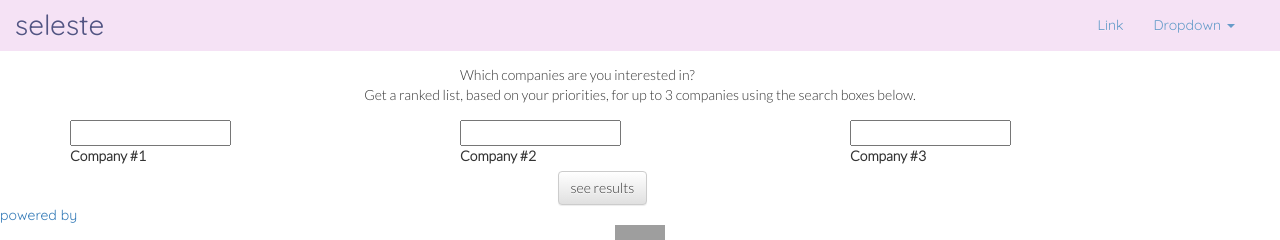
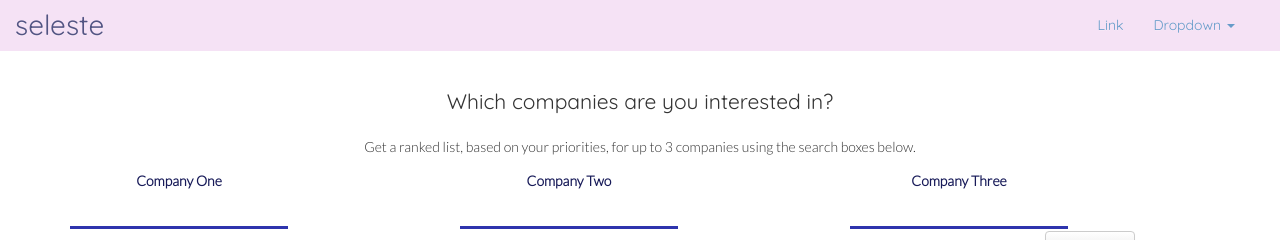
Before and after one commit to eleanorstrib/seleste.io, a Django app: page /companies/ in a window 1280 px wide. Shown: the top 240 px of the page. Run offline with Django 3.2, Linux system fonts and the light colour scheme; some libraries are stand-ins or nearby versions; grey boxes are pictures that could not be loaded.

Commit message:
some progress on son styling both pages

```diff
--- a/search/static/scripts/companyselection.js
+++ b/search/static/scripts/companyselection.js
@@ -78,7 +78,7 @@ $(document).ready(function(){
 		$('#' + searchBoxID).val(gdAPIData.employers[selectedCompanyIndex].name);
 		$('#' + searchBoxID).prop('disabled', true);
 		var logoURL = gdAPIData.employers[selectedCompanyIndex].squareLogo
-		$('#' + searchBoxID + '-img').prepend('<img src="' + logoURL + '"width="100" />');
+		$('#' + searchBoxID + '-img').prepend('<img src="' + logoURL + '" id="company-logo-gd"/>').slideDown(3000,"linear");
 
 
 	};
--- a/search/templates/search/companies.html
+++ b/search/templates/search/companies.html
@@ -7,13 +7,15 @@
 <script type="text/javascript" src="/static/scripts/js.cookie.js"></script>
 <script type="text/javascript" src="../static/scripts/companyselection.js"></script>
 <link rel="stylesheet" type="text/css" href="../static/styles/style.css"></script>
+
+
 <div class="container">
 	<div class="row">
-		<div class="col-md-4"></div>
-		<div class="col-md-4 title-row">
+		<div class="col-md-2"></div>
+		<div class="col-md-8 title-text">
 			Which companies are you interested in?
 		</div>
-		<div class="col-md-4"></div>
+		<div class="col-md-2"></div>
 	</div>
 	<div class="row">
 		<div class="col-md-2"></div>
@@ -22,40 +24,42 @@
 		</div>
 		<div class="col-md-2"></div>
 	</div>
+
+	<div class="row">
+		<form class="form-inline" id="companies-form" action="" method="post"> {% csrf_token%}
+		<div class="col-md-4">
+			<div class="form-group">
+				<label for "company one">Company One</label>
+				<input type="text" name="company1" id="company1" class="company" min="2" required> <br />
+
+			</div>
+		</div>
+		<div class="col-md-4">
+			<div class="form-group">
+				<label for "company one">Company Two</label>
+				<input type="text" name="company2" id="company2" class="company" required> <br />
+
+			</div>
+		</div>
+		<div class="col-md-4">
+			<div class="form-group">
+				<label for "company one">Company Three</label>
+				<input type="text" name="company3" id="company3" class="company"> <br />
+
+			</div>
+		</div>
+
+	</div>
 	<div class="row">
 		<div class="col-md-4 company-logo" id="company1-img"></div>
 		<div class="col-md-4 company-logo" id="company2-img"></div>
 		<div class="col-md-4 company-logo" id="company3-img"></div>
 	</div>
 	<div class="row">
-		<form class="form-inline" id="companies-form" action="" method="post"> {% csrf_token%}
-		<div class="col-md-4">
-			<div class="form-group">
-				<input type="text" name="company1" id="company1" class="company" min="2" required> <br />
-				<label for "company one">Company #1</label>
-			</div>
-		</div>
-		<div class="col-md-4">
-			<div class="form-group">
-				<input type="text" name="company2" id="company2" class="company" required> <br />
-				<label for "company one">Company #2</label>
-			</div>
-		</div>
-		<div class="col-md-4">
-			<div class="form-group">
-				<input type="text" name="company3" id="company3" class="company"> <br />
-				<label for "company one">Company #3</label>
-			</div>
-		</div>
-
-	</div>
-
-	<div class="row">
-		<div class="col-md-5"></div>
+		<div class="col-md-10"></div>
 		<div class="col-md-2">
 			<button type="submit" class="btn btn-default" id="companies-submit" name="next-results" onclick="location.href='{% url 'results' %}'">see results</button>
 		</div>
-		<div class="col-md-5"></div>
 	</div>
 	</form>
 
--- a/static/styles.css
+++ b/static/styles.css
@@ -29,12 +29,43 @@ a {
 	height: 100px;
 }
 
-input[type='number'] {
-	border-width: 0px;
-	border: none;
+
+
+input[type='text'] {
+
+	border-width-top: 0px;
+	border-top: none;
+		border-width-right: 0px;
+	border-right: none;
+		border-width-left: 0px;
+	border-left: none;
+
+	border-bottom-color: #181B59;
+	border-bottom-width: 3px;
 	text-align: center;
 	font-size: 1.4em;
-	width: 30px;
+	width: 100%;
+	-webkit-appearance: none;
+    -moz-appearance: textfield;
+    appearance:none;
+    vertical-align: middle;
+}
+
+
+input[type='number'] {
+	border-width-top: 0px;
+	border-top: none;
+		border-width-right: 0px;
+	border-right: none;
+		border-width-left: 0px;
+	border-left: none;
+
+	border-bottom-color: #181B59;
+	border-bottom-width: 3px;
+	text-align: center;
+	vertical-align: middle;
+	font-size: 1.4em;
+	width: 100%;
 	-webkit-appearance: none;
     -moz-appearance: textfield;
     appearance:none;
@@ -48,7 +79,7 @@ input::-webkit-inner-spin-button {
     margin: 0; /* <-- Apparently some margin are still there even though it's hidden */
 }
 
-img  {
+img.priorities-img {
 	max-width: 100%;
     height: auto;
 	width: 50px;
@@ -85,5 +116,15 @@ img  {
 	text-align:center;
 }
 
+.company-logo{
+	width:50%;
+	margin: 0 auto;
+	text-align: center;
+}
+
+label {
+	color: #181B59;
+	text-align: center;
+}
 
 /*#F2D8F2*/
```
Also changed, not shown: search/templates/search/index.html (+5 -5 lines).
